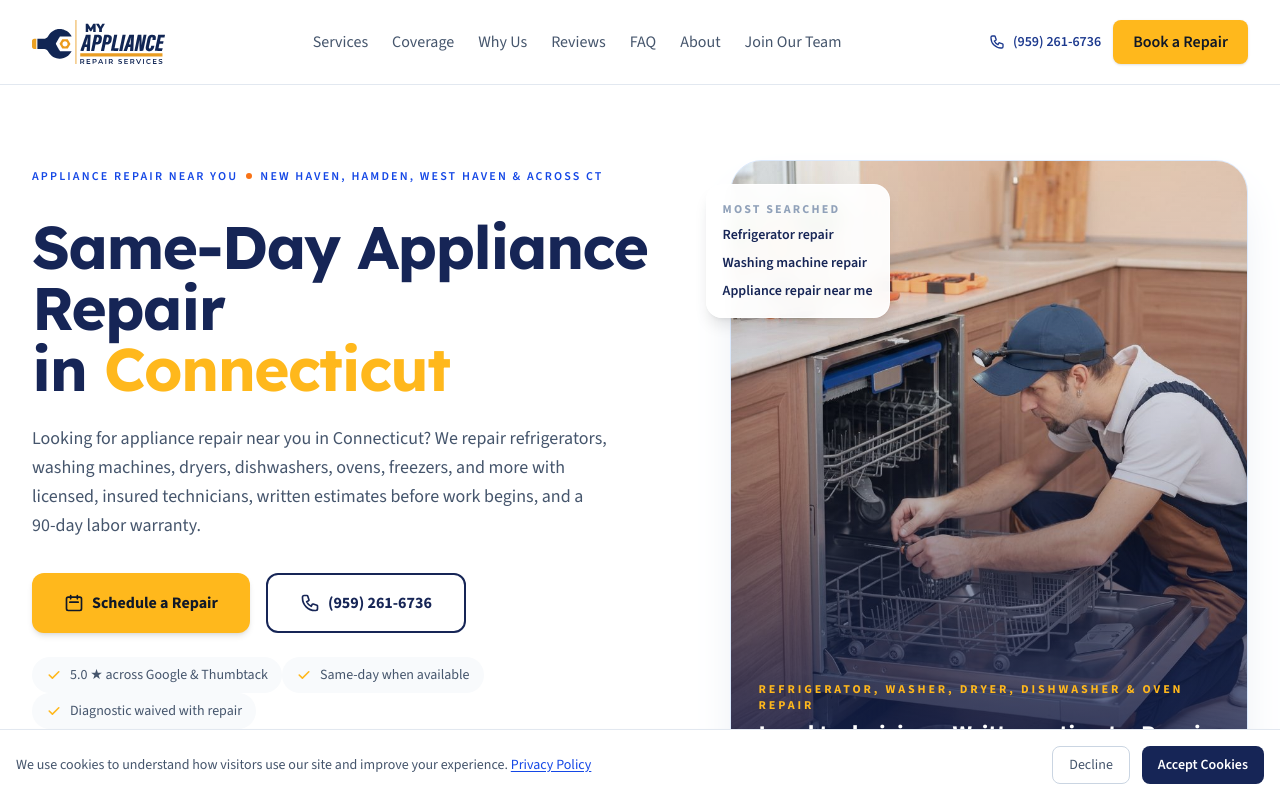
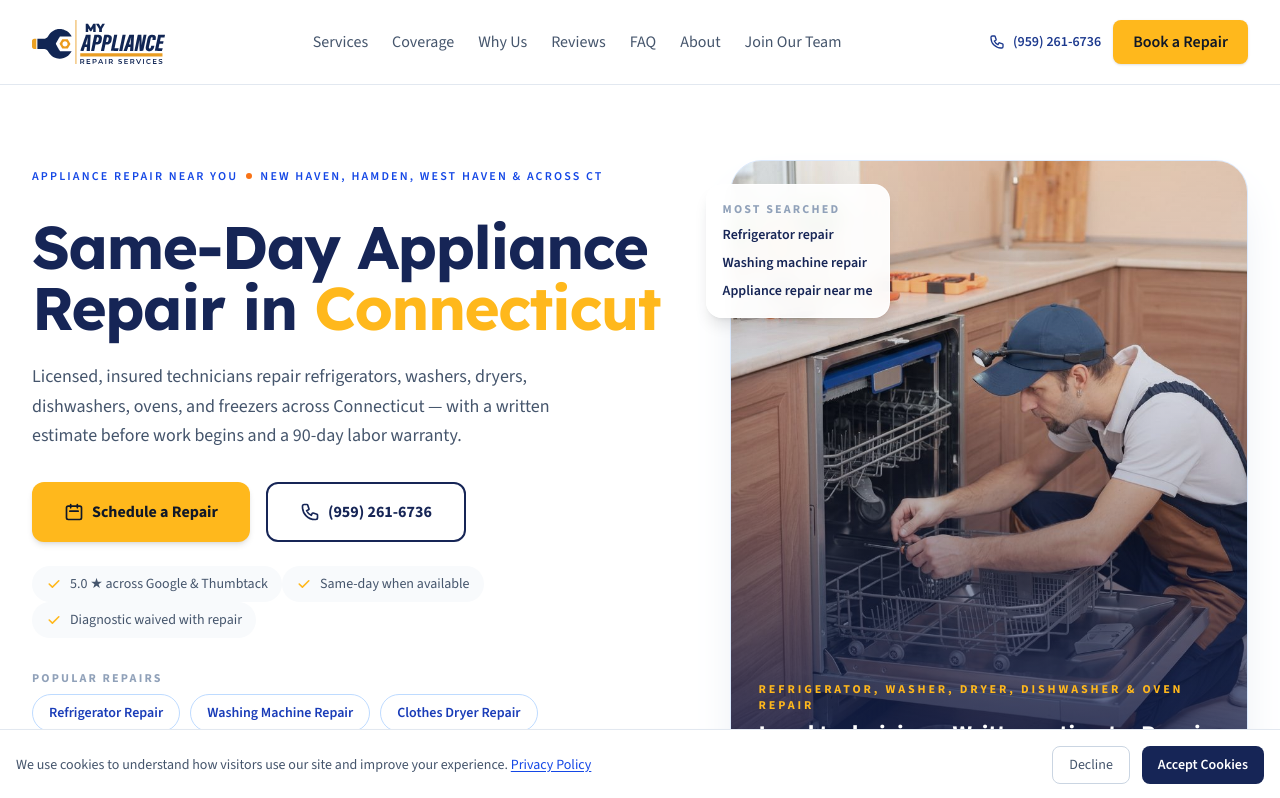
Before and after one commit to elmir-mammadli/my-appliance-repair, a Next.js app: page / in a window 1280 px wide. Shown: the top 798 px of the page. Built offline with nearby package versions, Linux system fonts and the light colour scheme.

Commit message:
chore: minor issues fix

```diff
--- a/src/app/[city]/page.tsx
+++ b/src/app/[city]/page.tsx
@@ -93,7 +93,7 @@ const faqs = [
   },
   {
     q: 'How much does appliance repair cost in {city}?',
-    a: 'Most appliance repairs in Connecticut range from $120–$400 depending on the appliance and the part needed. We provide a full written estimate before any work begins — no hidden fees. The diagnostic fee is waived when you proceed with the repair.',
+    a: 'Most appliance repairs in Connecticut range from $120–$400 depending on the appliance and the part needed. We provide a full written estimate before any work begins — no hidden fees. The $89 service call fee covers the diagnostic and is waived when you proceed with the repair.',
   },
   {
     q: 'What warranty do you provide on repairs in {city}?',
--- a/src/app/page.tsx
+++ b/src/app/page.tsx
@@ -63,7 +63,7 @@ const faqSchema = {
       name: 'How much does appliance repair cost in Connecticut?',
       acceptedAnswer: {
         '@type': 'Answer',
-        text: 'Most appliance repairs in CT range from $120–$400 depending on the appliance and the part needed. We provide a full written estimate before any work begins — no hidden fees, ever. The diagnostic fee is waived when you proceed with the repair.',
+        text: 'Most appliance repairs in CT range from $120–$400 depending on the appliance and the part needed. We provide a full written estimate before any work begins — no hidden fees, ever. The $89 service call fee covers the diagnostic and is waived when you proceed with the repair.',
       },
     },
     {
--- a/src/components/FAQ.tsx
+++ b/src/components/FAQ.tsx
@@ -8,7 +8,7 @@ const faqs = [
     questions: [
       {
         q: 'How much does appliance repair cost in Connecticut?',
-        a: 'Most appliance repairs in CT range from $120–$400 depending on the appliance and the part needed. We provide a full written estimate before any work begins — no hidden fees, ever. The diagnostic fee is waived when you proceed with the repair.',
+        a: 'Most appliance repairs in CT range from $120–$400 depending on the appliance and the part needed. We provide a full written estimate before any work begins — no hidden fees, ever. The $89 service call fee covers the diagnostic and is waived when you proceed with the repair.',
       },
       {
         q: 'Do you offer same-day appliance repair?',
@@ -129,7 +129,7 @@ export default function FAQ() {
   const [activeCategory, setActiveCategory] = useState(0);
 
   return (
-    <section className="py-20 lg:py-28 bg-white" aria-labelledby="faq-heading">
+    <section id="faq" className="scroll-mt-20 py-20 lg:py-28 bg-white" aria-labelledby="faq-heading">
       <div className="max-w-4xl mx-auto px-4 sm:px-6 lg:px-8">
         <div className="text-center mb-12">
           <span className="inline-block text-blue-600 font-semibold text-sm tracking-widest uppercase mb-3">Got Questions?</span>
--- a/src/components/Hero.tsx
+++ b/src/components/Hero.tsx
@@ -21,22 +21,20 @@ export default function Hero() {
     <section className="border-b border-slate-100 bg-white pt-20" aria-label="Hero section">
       <div className="mx-auto grid max-w-7xl gap-12 px-4 py-10 sm:px-6 lg:grid-cols-[1.1fr_0.9fr] lg:gap-16 lg:px-8 lg:py-20">
         <div className="max-w-2xl">
-          <p className="mb-6 flex flex-col items-start gap-1  py-2 text-xs font-semibold uppercase tracking-[0.18em] text-blue-700 sm:inline-flex sm:flex-row sm:items-center sm:gap-2 sm:rounded-full">
+          <p className="mb-4 flex flex-col items-start gap-1 py-2 text-xs font-semibold uppercase tracking-[0.18em] text-blue-700 sm:mb-6 sm:inline-flex sm:flex-row sm:items-center sm:gap-2 sm:rounded-full">
             <span>Appliance Repair Near You</span>
             <span className="hidden h-1.5 w-1.5 rounded-full bg-[#F97316] sm:inline-block" aria-hidden="true" />
             <span>New Haven, Hamden, West Haven & across CT</span>
           </p>
 
-          <h1 className="mb-6 text-5xl font-bold leading-[1.02] tracking-tight text-blue-950 lg:text-6xl">
-            Same-Day Appliance Repair
-            <br />
-            in <span className="text-[#ffb81c]">Connecticut</span>
+          <h1 className="mb-5 text-4xl font-bold leading-[1.05] tracking-tight text-blue-950 sm:mb-6 sm:text-5xl sm:leading-[1.02] lg:text-6xl">
+            Same-Day Appliance Repair in <span className="text-[#ffb81c]">Connecticut</span>
           </h1>
 
-          <p className="mb-8 max-w-xl text-lg leading-relaxed text-slate-600">
-            Looking for appliance repair near you in Connecticut? We repair refrigerators,
-            washing machines, dryers, dishwashers, ovens, freezers, and more with licensed,
-            insured technicians, written estimates before work begins, and a 90-day labor warranty.
+          <p className="mb-6 max-w-xl text-base leading-relaxed text-slate-600 sm:mb-8 sm:text-lg">
+            Licensed, insured technicians repair refrigerators, washers, dryers, dishwashers,
+            ovens, and freezers across Connecticut — with a written estimate before work begins
+            and a 90-day labor warranty.
           </p>
 
           <div className="mb-6 flex flex-col gap-4 sm:flex-row">
--- a/src/lib/services.tsx
+++ b/src/lib/services.tsx
@@ -83,7 +83,7 @@ const otherIcon = (
 const pricingFaqs = [
   {
     q: 'How much does this repair cost in Connecticut?',
-    a: "Most appliance repairs in CT run $120 to $400 depending on the part and how long the job takes. Premium brands like Sub-Zero, Wolf, Thermador, and Miele often run higher because their parts cost more. You get a written estimate before we start any work. The diagnostic fee is waived when you go ahead with the repair.",
+    a: "Most appliance repairs in CT run $120 to $400 depending on the part and how long the job takes. Premium brands like Sub-Zero, Wolf, Thermador, and Miele often run higher because their parts cost more. You get a written estimate before we start any work. The $89 service call fee is waived when you go ahead with the repair.",
   },
   {
     q: 'Do you offer same-day service?',
```
